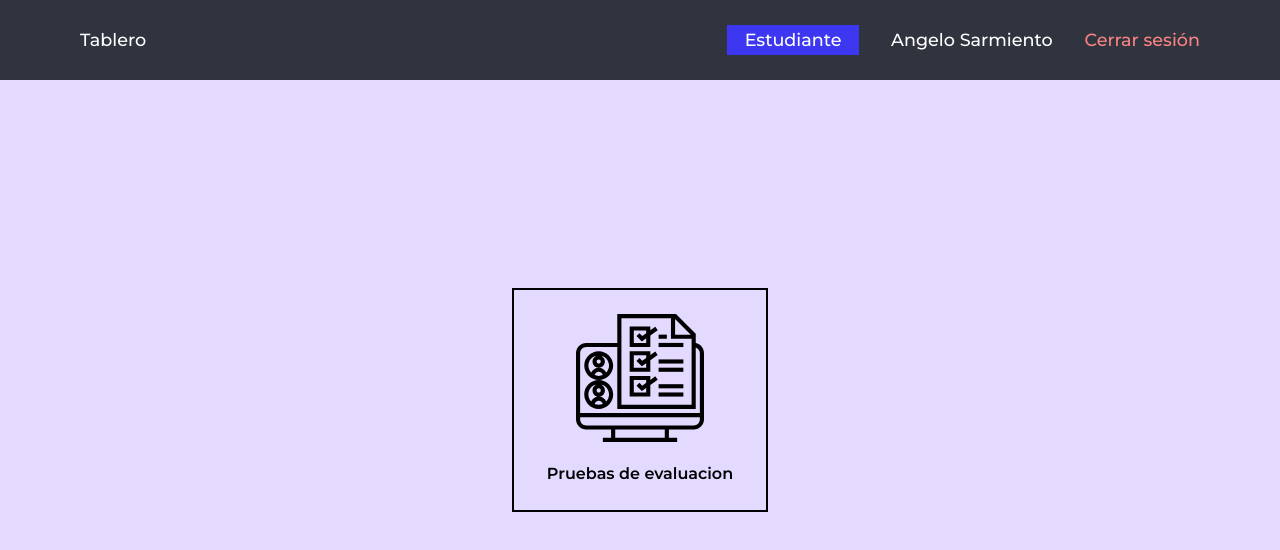
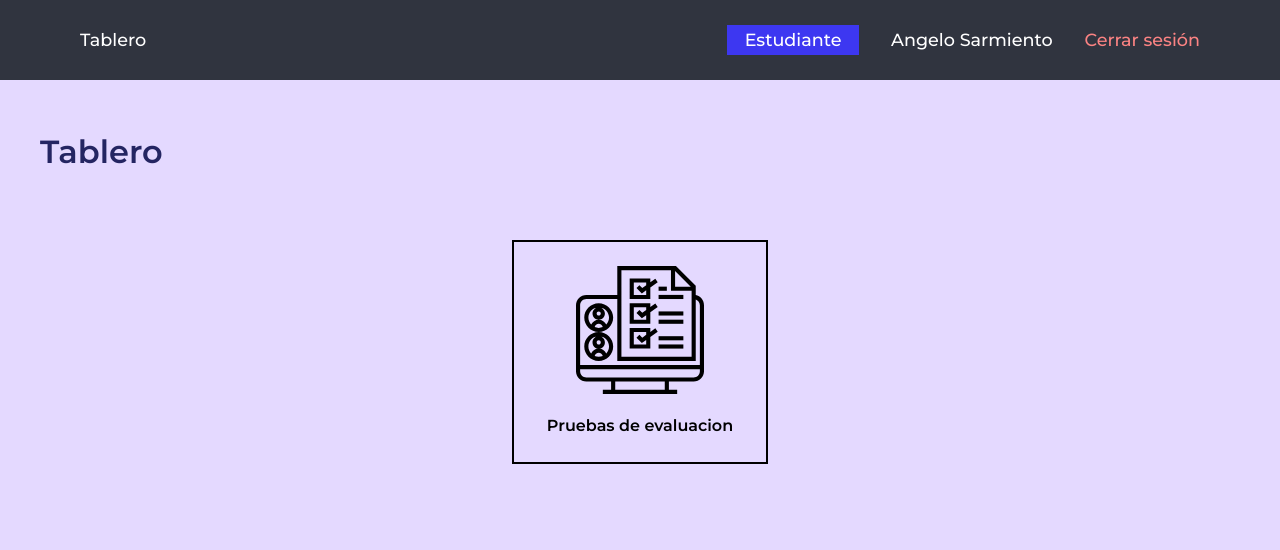
Before and after one commit to LifeAsDev/educacion-app, a Next.js app: page /home in a window 1280 px wide. Shown: the top 550 px of the page. Built offline with nearby package versions, Linux system fonts and the light colour scheme; no server answers.

Commit message:
home estudiante minor css fix

```diff
--- a/src/components/home/home.tsx
+++ b/src/components/home/home.tsx
@@ -1,15 +1,17 @@
 "use client";
 import { useOnboardingContext } from "@/lib/context";
 import styles from "./styles.module.css";
+import Link from "next/link";
 export default function Home() {
   const { session, status } = useOnboardingContext();
   const rolTest = "estudiante";
   return (
     <main className={styles.main}>
+      <h2 className={styles.h2}>Tablero</h2>
       <div className={styles.homeOptionsBox}>
         {rolTest === "estudiante" ? (
           <>
-            <div className={styles.homeOption}>
+            <Link href={"/asda"} className={styles.homeOption}>
               <svg
                 fill="#000000"
                 version="1.1"
@@ -65,7 +67,7 @@ export default function Home() {
                 </g>
               </svg>
               <p>Pruebas de evaluacion</p>
-            </div>
+            </Link>
           </>
         ) : (
           ""
--- a/src/components/home/styles.module.css
+++ b/src/components/home/styles.module.css
@@ -13,14 +13,32 @@
   width: 16em;
   height: 14em;
   gap: 1.25em;
+  transition: 0.1s;
+  cursor: pointer;
+}
+.homeOption:hover {
+  background-color: rgba(150, 104, 202, 0.3);
+  transform: scale(1.1);
 }
 .main {
   display: flex;
+  padding-top: 8em;
+  flex-direction: column;
+  max-width: 1200px;
+  width: 100%;
+  margin: auto;
 }
 .homeOptionsBox {
-  margin: auto;
+  width: 100%;
   display: flex;
   flex-direction: row;
+  justify-content: center;
   gap: 3em;
-  cursor: pointer;
+  margin-top: 4em;
+  padding: 0 4em;
 }
+.h2 {
+  color: var(--primary-color-darker-blue);
+  font-size: 2em;
+  font-weight: 600;
+}
```
